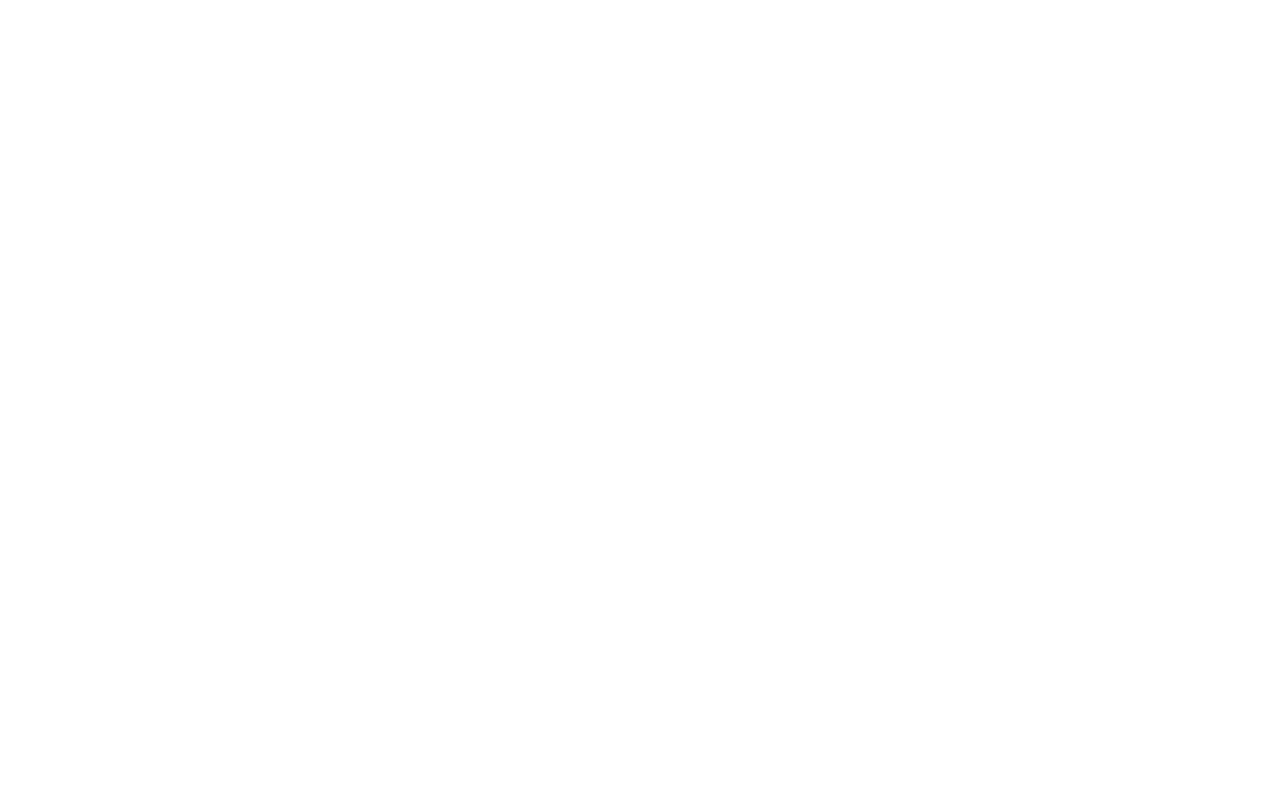
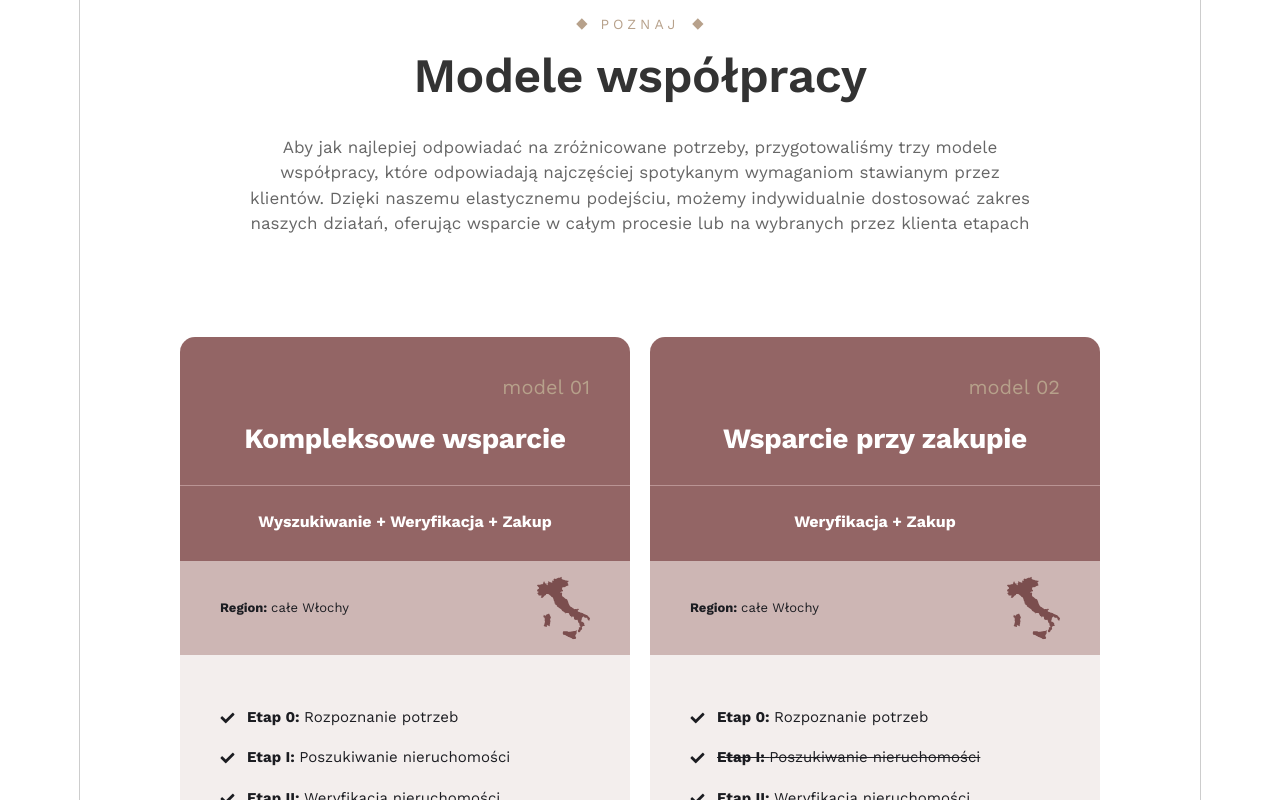
Before and after one commit to benbrzezinski/mia-casa-artneo, a React (Vite) app: page / in a window 1280 px wide. Shown: the part 1180-1980 px from the top of the page. Before the commit the page ends 1075 px from the top, so only its background shows below. Built offline with nearby package versions, Linux system fonts and the light colour scheme.

Commit message:
Dostosowano komponent CooperationModels oraz dodano go do strony Offer, zmiana padding dla main i Introduction

```diff
--- a/src/components/ModelsOverview/ModelsOverview.module.scss
+++ b/src/components/ModelsOverview/ModelsOverview.module.scss
@@ -12,3 +12,15 @@
   @extend %btn-accent;
   padding-inline: 95px;
 }
+
+.text {
+  max-width: 820px;
+  font-size: 23px;
+  font-weight: $font-weight-semi;
+  line-height: $line-height-medium;
+  text-align: center;
+
+  & .accent {
+    color: $color-accent-darker;
+  }
+}
--- a/src/components/ModelsOverview/index.tsx
+++ b/src/components/ModelsOverview/index.tsx
@@ -28,7 +28,11 @@
   },
 ];
 
-export default function ModelsOverview() {
+interface ModelsOverviewProps {
+  elementBelow: "button" | "text";
+}
+
+export default function ModelsOverview({ elementBelow }: ModelsOverviewProps) {
   return (
     <div className={`uk-flex uk-flex-column uk-flex-middle ${scss.box}`}>
       <ul className={`uk-flex uk-flex-center uk-flex-wrap ${scss.list}`}>
@@ -46,9 +50,16 @@
           )
         )}
       </ul>
-      <button type="button" className={scss.btn}>
-        DOWIEDZ SIĘ WIĘCEJ
-      </button>
+      {elementBelow === "button" ? (
+        <button type="button" className={scss.btn}>
+          DOWIEDZ SIĘ WIĘCEJ
+        </button>
+      ) : (
+        <p className={scss.text}>
+          Trzy podstawowe <span className={scss.accent}>modele współpracy</span>
+          , oparte są na kombinacji sześciu etapów prowadzących:
+        </p>
+      )}
     </div>
   );
 }
--- a/src/containers/CooperationModels/index.tsx
+++ b/src/containers/CooperationModels/index.tsx
@@ -2,11 +2,17 @@
 import ModelsOverview from "../../components/ModelsOverview";
 import scss from "./CooperationModels.module.scss";
 
-export default function CooperationModels() {
+interface CooperationModelsProps {
+  elementBelow: "button" | "text";
+}
+
+export default function CooperationModels({
+  elementBelow,
+}: CooperationModelsProps) {
   return (
     <div className={`uk-container uk-container-large ${scss.wrapper}`}>
       <ModelsIntro />
-      <ModelsOverview />
+      <ModelsOverview elementBelow={elementBelow} />
     </div>
   );
 }
--- a/src/containers/Introduction/Introduction.module.scss
+++ b/src/containers/Introduction/Introduction.module.scss
@@ -2,6 +2,7 @@
 
 div.wrapper {
   gap: 150px;
+  padding-top: 190px;
   padding-inline: 200px;
 
   @include max-width(1400px) {
--- a/src/main.scss
+++ b/src/main.scss
@@ -44,7 +44,7 @@
 
 main {
   position: relative;
-  padding: 190px 100px 0;
+  padding-inline: 100px;
 
   &::before {
     @extend %pseudo-border;
--- a/src/pages/Home.tsx
+++ b/src/pages/Home.tsx
@@ -20,7 +20,7 @@
           }}
         ></div>
         <Introduction />
-        <CooperationModels />
+        <CooperationModels elementBelow="button" />
         <LatestBlogPosts />
       </main>
       <Footer />
--- a/src/pages/Offer.tsx
+++ b/src/pages/Offer.tsx
@@ -1,9 +1,13 @@
 import ContentHero from "../containers/ContentHero";
+import CooperationModels from "../containers/CooperationModels";
 
 export default function Offer() {
   return (
     <>
       <ContentHero />
+      <main>
+        <CooperationModels elementBelow="text" />
+      </main>
     </>
   );
 }
```
